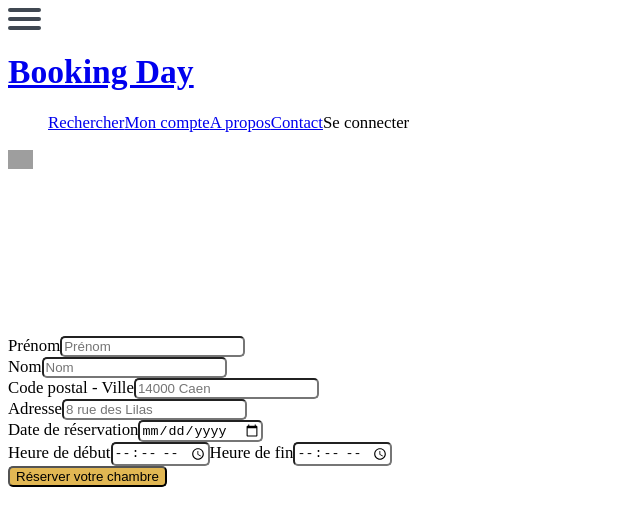
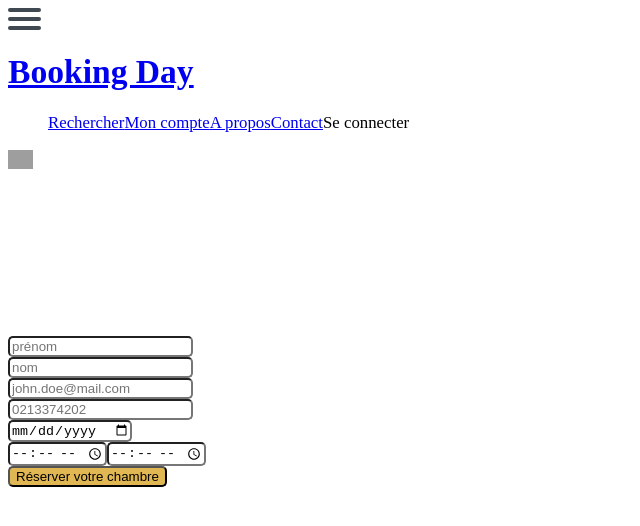
Before and after one commit to dayze/Vaiana, a Vue app in the folder front/: page /#/bookform in a window 1280 px wide. Shown: the top 526 px of the page, without its empty margins (0-640 px from the left). Built offline with nearby package versions, Linux system fonts and the light colour scheme; grey boxes are pictures that could not be loaded.

Commit message:
Bookform component and related CSS done

```diff
--- a/front/src/components/pages/BookForm.vue
+++ b/front/src/components/pages/BookForm.vue
@@ -6,33 +6,25 @@
 
       <form method="post" class="flex-form styled-form padding padding-0-bottom">
         <div class="field-box">
-          <label class="required">Prénom</label>
-          <input type="text" name="firstname" placeholder="Prénom" required="required">
+          <input type="text" name="firstname" placeholder="prénom" required="required">
         </div>
         <div class="field-box">
-          <label class="required">Nom</label>
-          <input type="text" name="lastname" placeholder="Nom" required="required">
+          <input type="text" name="lastname" placeholder="nom" required="required">
         </div>
         <div class="field-box">
-          <label class="required">Code postal - Ville</label>
-          <input type="text" name="code" placeholder="14000 Caen" required="required">
+          <input type="text" name="mail" placeholder="john.doe@mail.com" required="required">
         </div>
         <div class="field-box">
-          <label class="required">Adresse</label>
-          <input type="text" name="address" placeholder="8 rue des Lilas" required="required">
+          <input type="text" name="telephone" placeholder="0213374202" required="required">
         </div>
         <div class="field-box">
-          <label class="required">Date de réservation</label>
           <input type="date" name="date" required="required">
         </div>
-        <div class="align-field-box align-center">
-          <label class="required">Heure de début</label>
-          <input type="time" name="date" required="required">
-          <label class="required">Heure de fin</label>
-          <input type="time" name="date" required="required">
-        </div>
         <div class="field-box">
-
+          <div class="align-field-box">
+            <input type="time" name="heuredebut" required="required">
+            <input type="time" name="heurefin" required="required">
+          </div>
         </div>
 
         <div class="actions-box">
```
